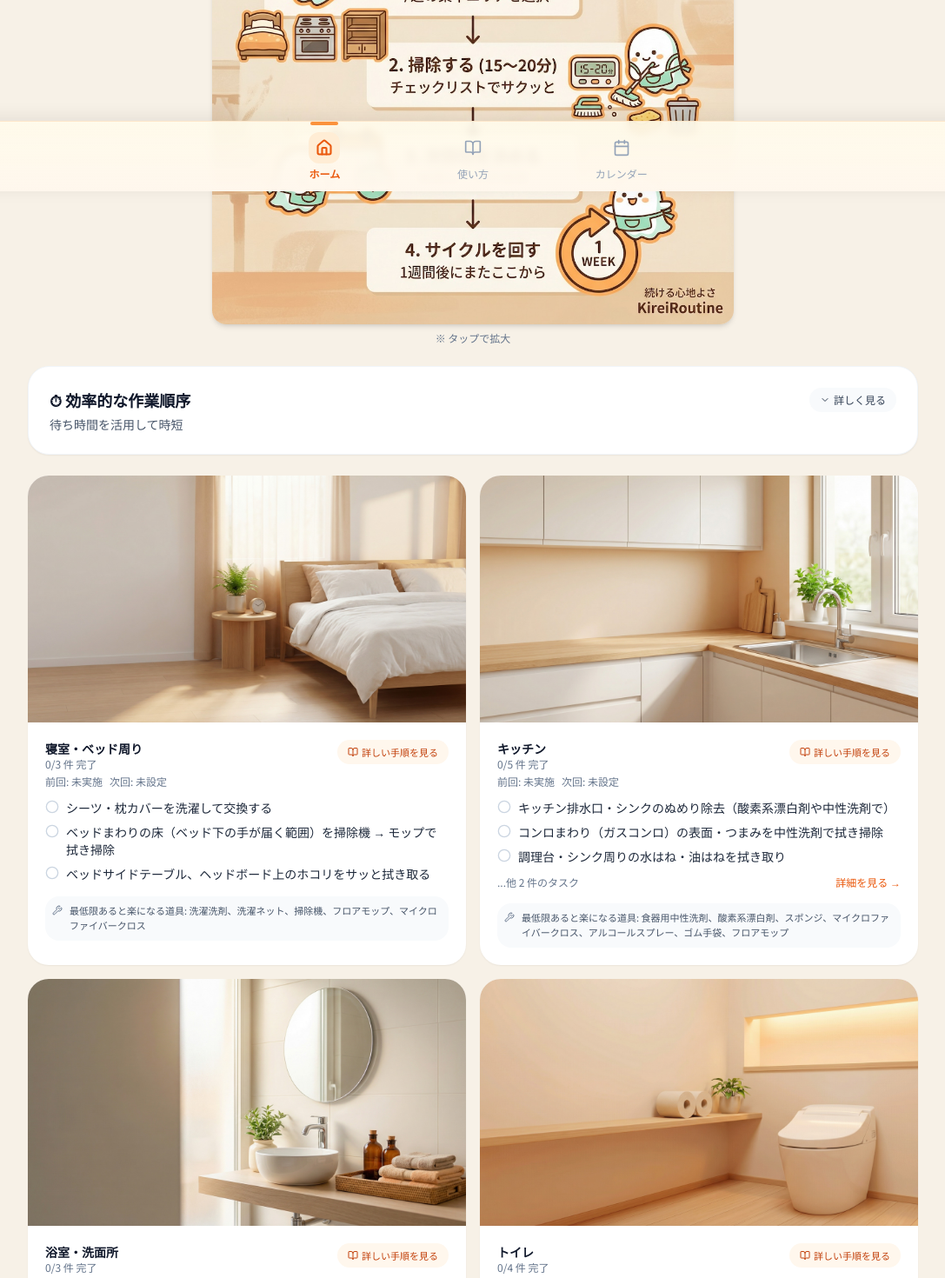
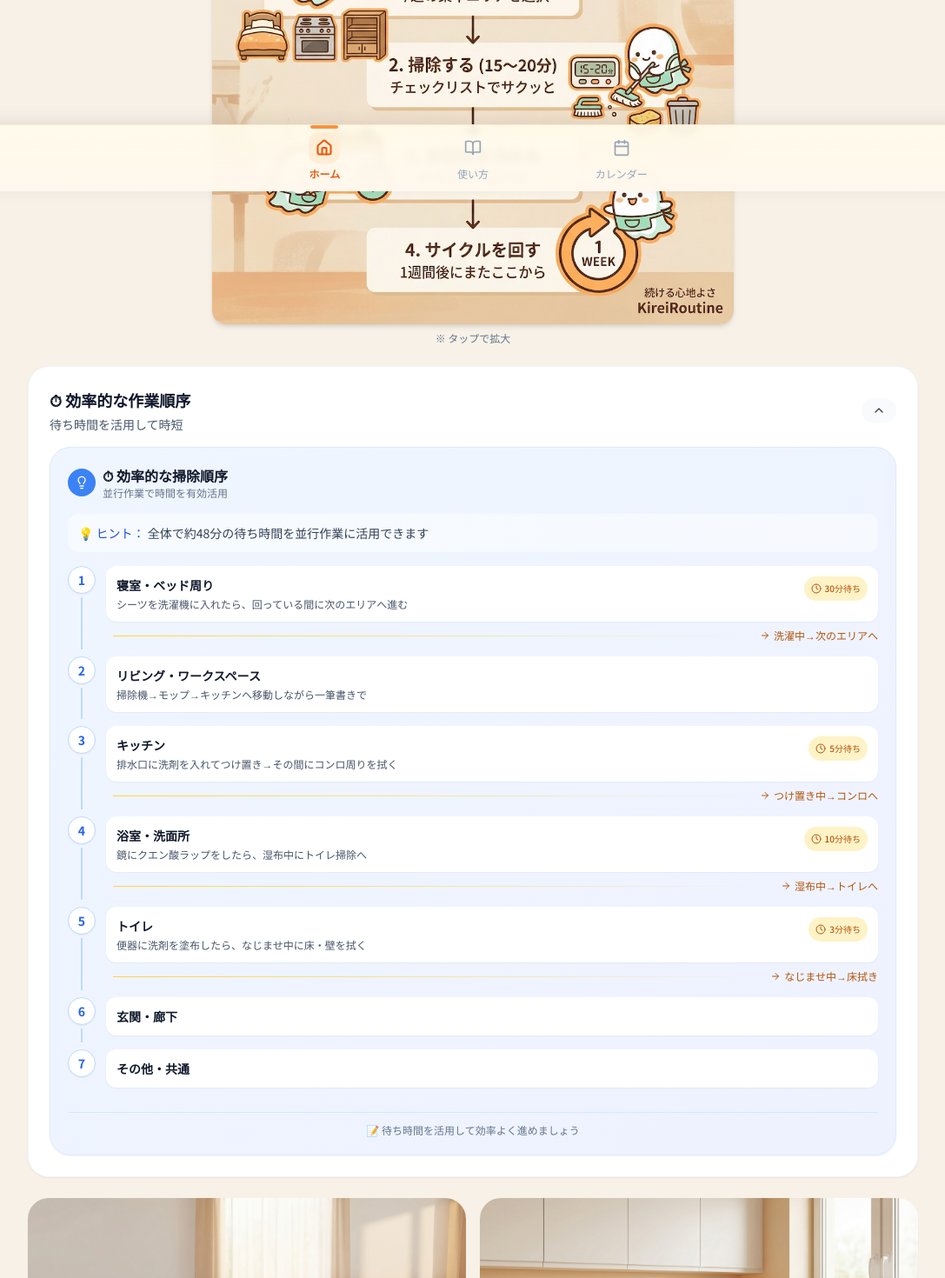
Before and after one commit to kazushi-tech/kireiroutine-app, a React (Vite) app: page / in a window 1280 px wide. Shown: the part 580-2050 px from the top of the page at 87% size, without its empty margins (96-1183 px from the left). Built offline with nearby package versions, Linux system fonts and the light colour scheme.

Commit message:
Fix guide default open behavior and calendar UX

```diff
--- a/SchedulePage.tsx
+++ b/SchedulePage.tsx
@@ -19,6 +19,7 @@ import {
   BookOpen,
   Calendar,
   X,
+  ChevronDown,
 } from 'lucide-react';
 import { MANUAL_SECTIONS } from './manualData';
 
@@ -343,8 +344,8 @@ const SchedulePage: React.FC = () => {
           <CollapsibleSection
             title="⏱ 効率的な作業順序"
             subtitle="待ち時間を活用して時短"
-            storageKey={`kireiRoutine-execution-guide-${activeFrequency}`}
-            defaultOpen={false}
+            storageKey={`kireiRoutine-exec-v3-${activeFrequency}`}
+            defaultOpen={true}
           >
             <ExecutionGuide
               sections={displayedSections}
@@ -418,16 +419,21 @@ const SchedulePage: React.FC = () => {
                       )}
                     </div>
 
-                    {/* tasks */}
-                    <ul className="space-y-2">
-                      {section.tasks.slice(0, 3).map((task) => {
+                    {/* tasks - 折りたたみ式 */}
+                    <details className="group">
+                      <summary className="flex items-center justify-between cursor-pointer list-none py-2 text-sm font-medium text-slate-700">
+                        <span>📋 タスク一覧（{section.tasks.length}件）</span>
+                        <ChevronDown className="h-4 w-4 text-slate-400 group-open:rotate-180 transition-transform" />
+                      </summary>
+                      <ul className="space-y-2 pt-2">
+                        {section.tasks.map((task) => {
                           const checked = !!completedTasks[task.id];
                           return (
                             <li key={task.id}>
                               <button
                                 type="button"
                                 onClick={() => handleToggleTask(task.id)}
-                              className="flex w-full items-start gap-2 text-left text-[17px] sm:text-sm text-slate-800"
+                                className="flex w-full items-start gap-2 text-left text-sm text-slate-800"
                               >
                                 {checked ? (
                                   <CheckCircle2 className="mt-[1px] h-4 w-4 flex-shrink-0 text-orange-500" />
@@ -439,22 +445,8 @@ const SchedulePage: React.FC = () => {
                             </li>
                           );
                         })}
-                      {section.tasks.length > 3 && (
-                        <li className="pt-1">
-                          <div className="flex items-center justify-between text-xs text-slate-500">
-                            <span>...他 {section.tasks.length - 3} 件のタスク</span>
-                            {hasManual && (
-                              <Link
-                                to={`/section/${section.id}`}
-                                className="text-orange-600 hover:text-orange-700 font-medium hover:underline"
-                              >
-                                詳細を見る →
-                              </Link>
-                            )}
-                          </div>
-                        </li>
-                      )}
                       </ul>
+                    </details>
 
                     {/* tools hint */}
                     {section.tools && section.tools.length > 0 && (
--- a/src/components/BottomNav.tsx
+++ b/src/components/BottomNav.tsx
@@ -17,8 +17,8 @@ const BottomNav: React.FC<BottomNavProps> = ({ activeTab, onTabChange }) => {
   ];
 
   return (
-    <nav className="fixed bottom-0 left-0 right-0 z-50 bg-gradient-to-t from-orange-50 to-amber-50/90 backdrop-blur-sm border-t border-orange-200/50 shadow-[0_-4px_20px_rgba(0,0,0,0.08)]">
-      <div className="flex justify-around items-center h-20 max-w-lg mx-auto pb-2">
+    <nav className="fixed bottom-0 left-0 right-0 z-50 bg-gradient-to-t from-orange-50 to-amber-50/90 backdrop-blur-sm border-t border-orange-200/50 shadow-[0_-4px_20px_rgba(0,0,0,0.08)]" style={{ paddingBottom: 'max(env(safe-area-inset-bottom), 12px)' }}>
+      <div className="flex justify-around items-center h-16 max-w-lg mx-auto">
         {tabs.map(({ id, label, icon: Icon }) => {
           const isActive = activeTab === id;
           return (
--- a/src/components/CollapsibleSection.tsx
+++ b/src/components/CollapsibleSection.tsx
@@ -47,8 +47,13 @@ const CollapsibleSection: React.FC<CollapsibleSectionProps> = ({
 
   return (
     <section className="flex flex-col gap-4 rounded-3xl bg-white p-4 sm:p-6 shadow-sm border border-slate-100">
-      {/* ヘッダー部分 */}
-      <div className="flex items-start justify-between gap-4">
+      {/* ヘッダー部分 - 全体がタップ可能 */}
+      <button
+        type="button"
+        onClick={toggleOpen}
+        className="flex items-center justify-between gap-4 w-full text-left cursor-pointer"
+        aria-expanded={isOpen}
+      >
         <div className="flex-1">
           <h2 className="text-base sm:text-lg font-bold text-slate-900">{title}</h2>
           {subtitle && (
@@ -56,26 +61,15 @@ const CollapsibleSection: React.FC<CollapsibleSectionProps> = ({
           )}
         </div>
 
-        {/* トグルボタン */}
-        <button
-          type="button"
-          onClick={toggleOpen}
-          className="flex-shrink-0 inline-flex items-center gap-1 rounded-full bg-slate-50 px-3 py-1.5 text-xs font-medium text-slate-700 hover:bg-slate-100 transition-colors"
-          aria-expanded={isOpen}
-        >
+        {/* トグルアイコン */}
+        <div className="flex-shrink-0 inline-flex items-center gap-1 rounded-full bg-slate-50 px-3 py-1.5 text-xs font-medium text-slate-700">
           {isOpen ? (
-            <>
-              <ChevronUp className="h-3 w-3" />
-              <span className="hidden sm:inline">閉じる</span>
-            </>
+            <ChevronUp className="h-4 w-4" />
           ) : (
-            <>
-              <ChevronDown className="h-3 w-3" />
-              <span className="hidden sm:inline">詳しく見る</span>
-            </>
+            <ChevronDown className="h-4 w-4" />
           )}
-        </button>
-      </div>
+        </div>
+      </button>
 
       {/* コンテンツ部分 */}
       {isOpen && (
```
Lines whose indentation alone changed are shown as unchanged.
